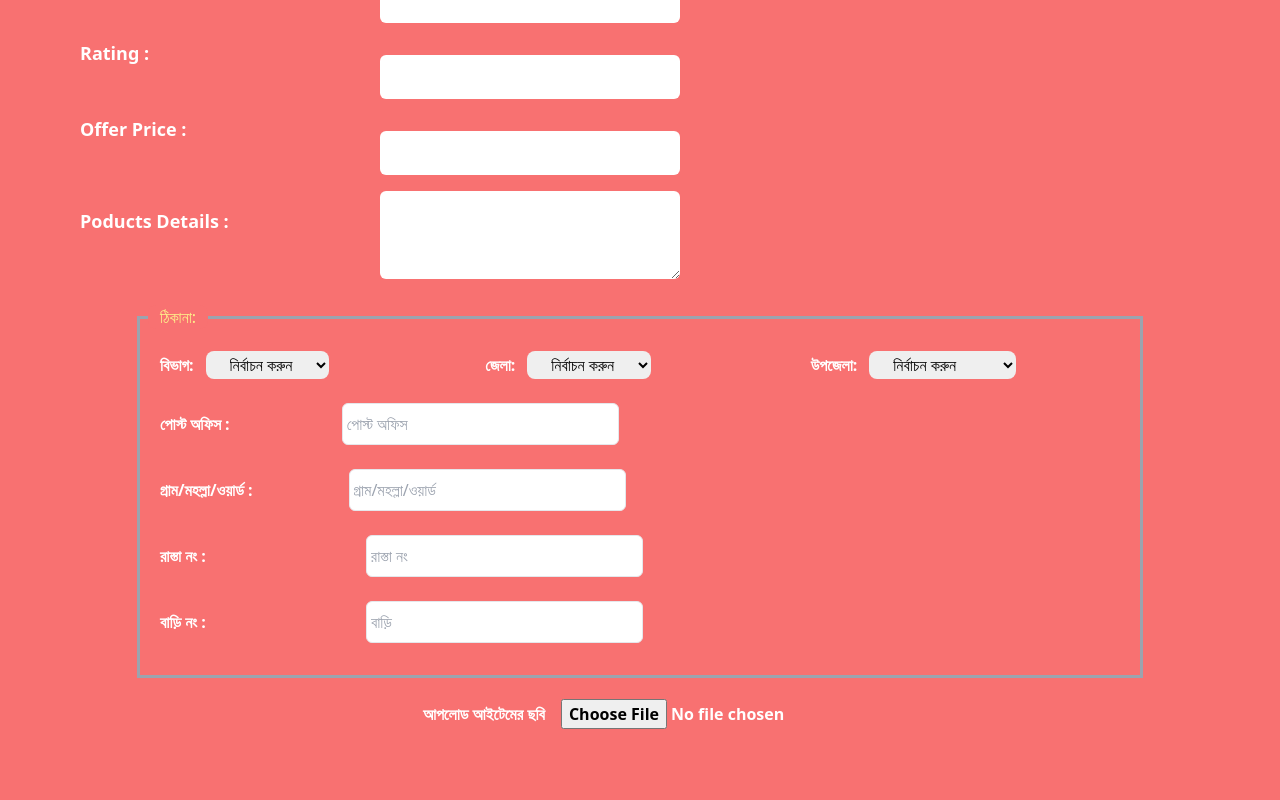
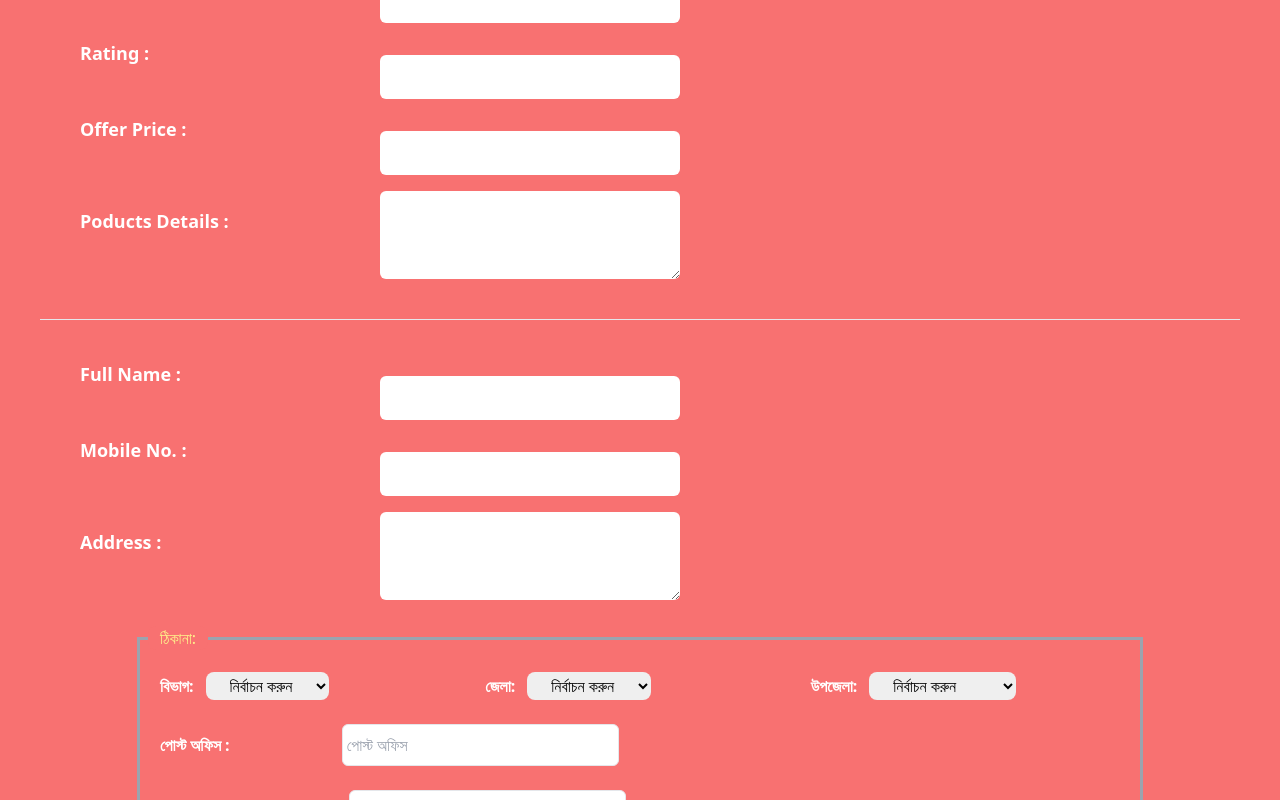
Before and after one commit to alim84/housewife, a React (Vite) app: page /postitem in a window 1280 px wide. Shown: the part 470-1270 px from the top of the page. Built offline with nearby package versions, Linux system fonts and the light colour scheme.

Commit message:
Post Item update

```diff
--- a/src/component/PostItem.jsx
+++ b/src/component/PostItem.jsx
@@ -89,6 +89,28 @@ const PostItem = () => {
             <level className="my-4 font-bold text-white mr-4">
               Poducts Details :
             </level>
+            <textarea
+              className=" py-4 px-2  rounded-md focus:outline-none focus:ring focus:border-green-800"
+              type="text"
+            ></textarea>
+          </div>
+          <hr className="m-10" />
+          <div className=" text-lg  grid grid-cols-4 ml-20">
+            <level className="mr-6 font-bold text-white">Full Name :</level>
+            <input
+              className="my-4 py-2 px-2 rounded-md focus:outline-none focus:ring focus:border-green-800"
+              type="text"
+            ></input>
+          </div>
+          <div className=" text-lg  grid grid-cols-4 ml-20">
+            <level className="mr-6 font-bold text-white">Mobile No. :</level>
+            <input
+              className="my-4 py-2 px-2 rounded-md focus:outline-none focus:ring focus:border-green-800"
+              type="text"
+            ></input>
+          </div>
+          <div className=" text-lg grid grid-cols-4 ml-20">
+            <level className="my-4 font-bold text-white mr-4">Address :</level>
             <textarea
               className=" py-4 px-2  rounded-md focus:outline-none focus:ring focus:border-green-800"
               type="text"
--- a/src/component/userLogin/PersonalInfo.jsx
+++ b/src/component/userLogin/PersonalInfo.jsx
@@ -3,13 +3,13 @@ const PersonalInfo = () => {
   return (
     <>
       <div className="w-[1150px] ml-2 ">
-        <div className="flex items-center px-5 py-6 mt-10 bg-gray-300">
+        <div className="flex items-center px-5 py-6 mt-10 bg-red-400">
           <div className="w-[50px] h-[50px] bg-red-300 rounded-full mr-3">
             <FaUserTie className="text-green-800 text-xl ml-[15px] mt-[10px]" />
           </div>
           <div>
-            <h2 className="font-bold text-xl ">Personal Info</h2>
-            <p className="text-[12px]">Manage all your personal information</p>
+            <h2 className="font-bold text-xl text-white ">Personal Info</h2>
+            <p className="text-[12px] text-white">Manage all your personal information</p>
           </div>
         </div>
         <div className="grid grid-cols-3 p-10">
--- a/src/component/userLogin/Profile.jsx
+++ b/src/component/userLogin/Profile.jsx
@@ -12,9 +12,9 @@ const Profile = () => {
             <h2 className="font-bold text-2xl text-center mt-5">
               Profile Name
             </h2>
-            <div className="flex justify-center ">
+            <div className=" flex justify-center rounded-full h-[150px] ">
               <img
-                className="w-[120px] h-[150px] rounded-full mt-5 "
+                className=" rounded-full mt-5 "
                 src="/public/Cake-1.jpg"
               ></img>
             </div>
```
